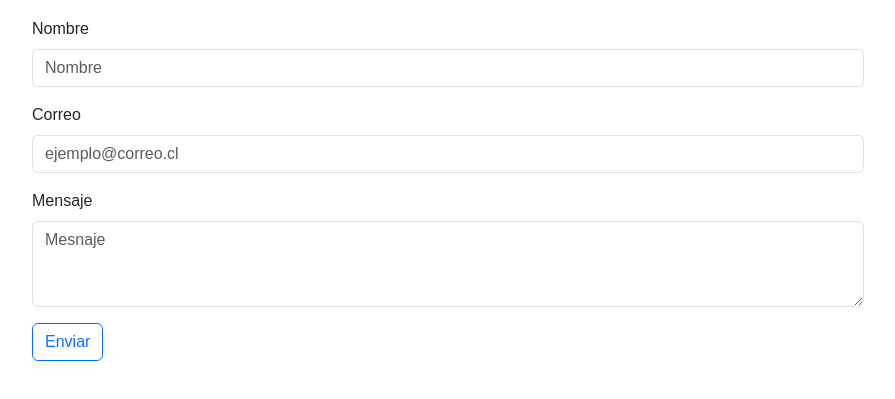
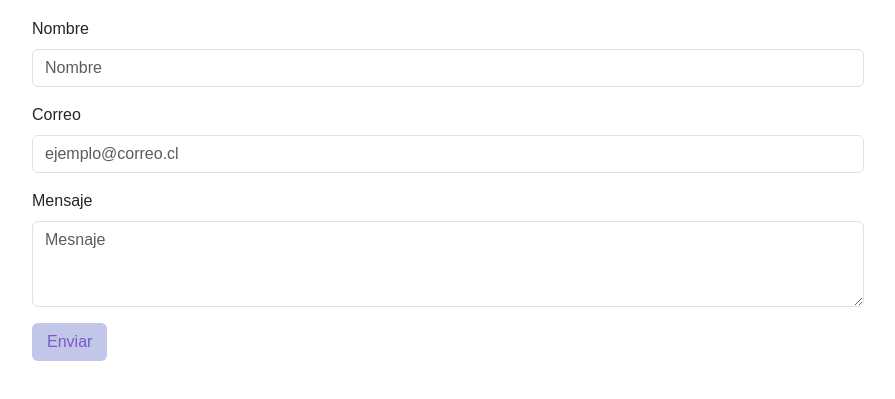
Before and after one commit to Pamelacid/bookpamela, a plain HTML site: page pages/contacto.html in a window 1280 px wide. Shown: the part 217-616 px from the top of the page, without its empty margins (224-1119 px from the left). Drawn offline with nearby package versions, Linux system fonts and the light colour scheme.

Commit message:
cambio en boton contacto.html

```diff
--- a/pages/contacto.html
+++ b/pages/contacto.html
@@ -59,7 +59,7 @@
                 <label for="FormControlTextarea1" class="form-label">Mensaje</label>
                 <textarea class="form-control" id="exampleFormControlTextarea1" rows="3" placeholder="Mesnaje"></textarea>
               </div>
-              <button type="button" class="btn btn-outline-primary">Enviar</button>
+              <button type="button" class="btn-outline-primary">Enviar</button>
             </div>
     </main>
     <footer>
--- a/styles/style.css
+++ b/styles/style.css
@@ -213,3 +213,17 @@ h4{
     flex-direction: row;
     justify-content: center
 }
+.btn-outline-primary{
+    background-color: rgb(194, 198, 233);
+    padding: 7px 15px 7px 15px;
+    border: 0;
+    border-radius: 0.375rem;
+    color: rgb(119, 89, 201);
+}
+.btn-outline-primary:hover{
+    background-color: rgb(114, 93, 176);
+    padding: 7px 15px 7px 15px;
+    border: 0;
+    border-radius: 0.375rem;
+    color: white;
+}
```
